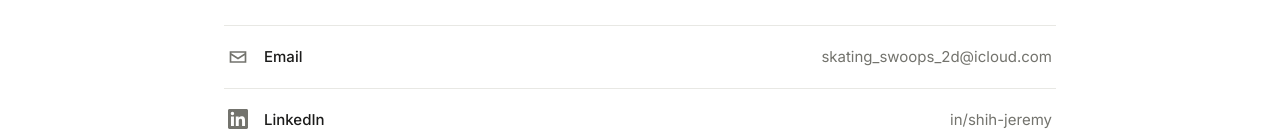
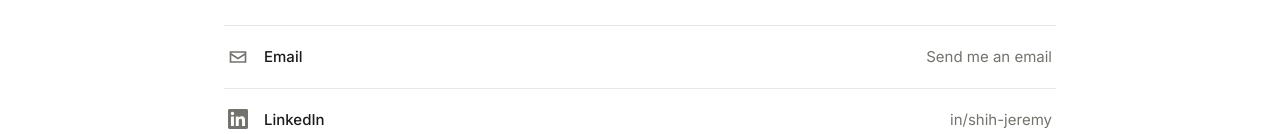
Before and after one commit to joremysh/joremysh.github.io, a plain HTML site: page index.html in a window 1280 px wide. Shown: the part 4017-4151 px from the top of the page. Drawn offline with Linux system fonts and the light colour scheme.

Commit message:
Hide email address from visible page text
The contact link now reads "Send me an email"; the address is only
assembled into the mailto: link at runtime.

Co-Authored-By: Claude Opus 5.5 <noreply@anthropic.com>
Claude-Session: https://claude.ai/code/session_011ZMknxeYo887eKAN4enyJF

```diff
--- a/index.html
+++ b/index.html
@@ -593,7 +593,7 @@
       <div class="links">
         <a href="#contact" data-email>
           <svg viewBox="0 0 24 24" aria-hidden="true"><path d="M2 5h20v14H2V5zm2 2v.5l8 5 8-5V7H4zm16 2.85-8 5-8-5V17h16V9.85z"/></svg>
-          <div><b>Email</b><span class="email-addr">Enable JavaScript to show</span></div>
+          <div><b>Email</b><span>Send me an email</span></div>
         </a>
         <a href="https://www.linkedin.com/in/shih-jeremy" target="_blank" rel="noopener">
           <svg viewBox="0 0 24 24" aria-hidden="true"><path d="M20.45 20.45h-3.56v-5.57c0-1.33-.02-3.04-1.85-3.04-1.85 0-2.14 1.45-2.14 2.94v5.67H9.35V9h3.41v1.56h.05c.48-.9 1.64-1.85 3.37-1.85 3.6 0 4.27 2.37 4.27 5.46v6.28zM5.34 7.43a2.06 2.06 0 1 1 0-4.13 2.06 2.06 0 0 1 0 4.13zM7.12 20.45H3.56V9h3.56v11.45zM22.22 0H1.77C.79 0 0 .77 0 1.73v20.54C0 23.23.79 24 1.77 24h20.45c.98 0 1.78-.77 1.78-1.73V1.73C24 .77 23.2 0 22.22 0z"/></svg>
@@ -626,8 +626,6 @@
     var addr = r("d2_spoows_gnitaks") + "@" + r("moc.duolci");
     document.querySelectorAll("[data-email]").forEach(function (a) {
       a.href = "mailto:" + addr;
-      var t = a.querySelector(".email-addr");
-      if (t) t.textContent = addr;
     });
   })();
 </script>
```
